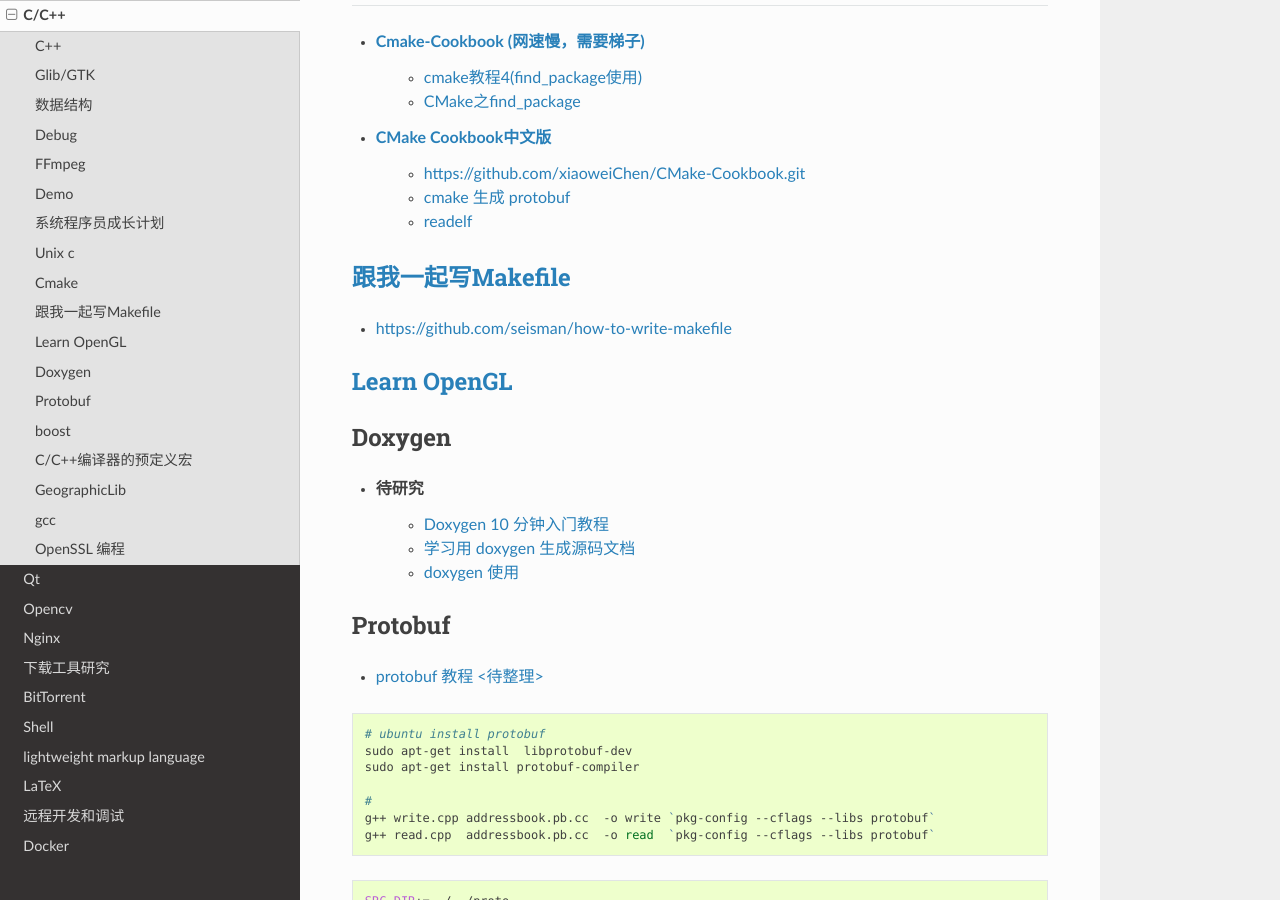
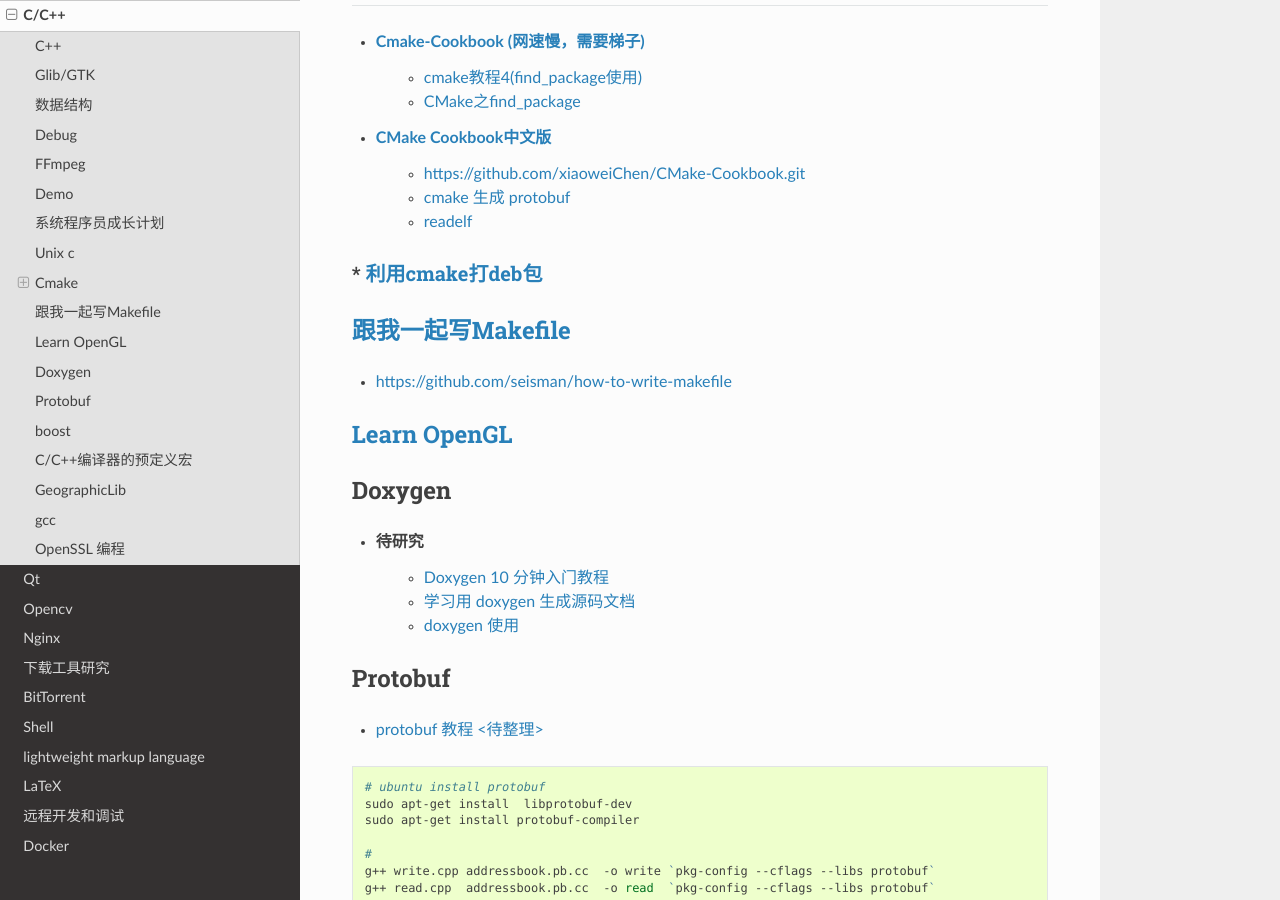
Before and after one commit to my-rds-store/my_space, a Sphinx documentation site: the page built from source/cpp/index.rst, in a window 1280 px wide and 900 px high, scrolled down 1313 px. Built offline with Sphinx 7.4.7 and the Read the Docs theme 2.0.0, drawn with Linux system fonts in a browser that asks for light colours.

Commit message:
update ...

```diff
--- a/source/cpp/index.rst
+++ b/source/cpp/index.rst
@@ -67,6 +67,10 @@
     * `cmake 生成 protobuf <https://blog.csdn.net/datase/article/details/82763236>`_
     * `readelf <https://blog.csdn.net/yfldyxl/article/details/81566279>`_
 
+
+----
+* `利用cmake打deb包 <https://note.qidong.name/2019/11/cmake-cpack-deb/>`_
+----
 
 ***************************************************************************
 `跟我一起写Makefile <https://seisman.github.io/how-to-write-makefile/>`_
```
